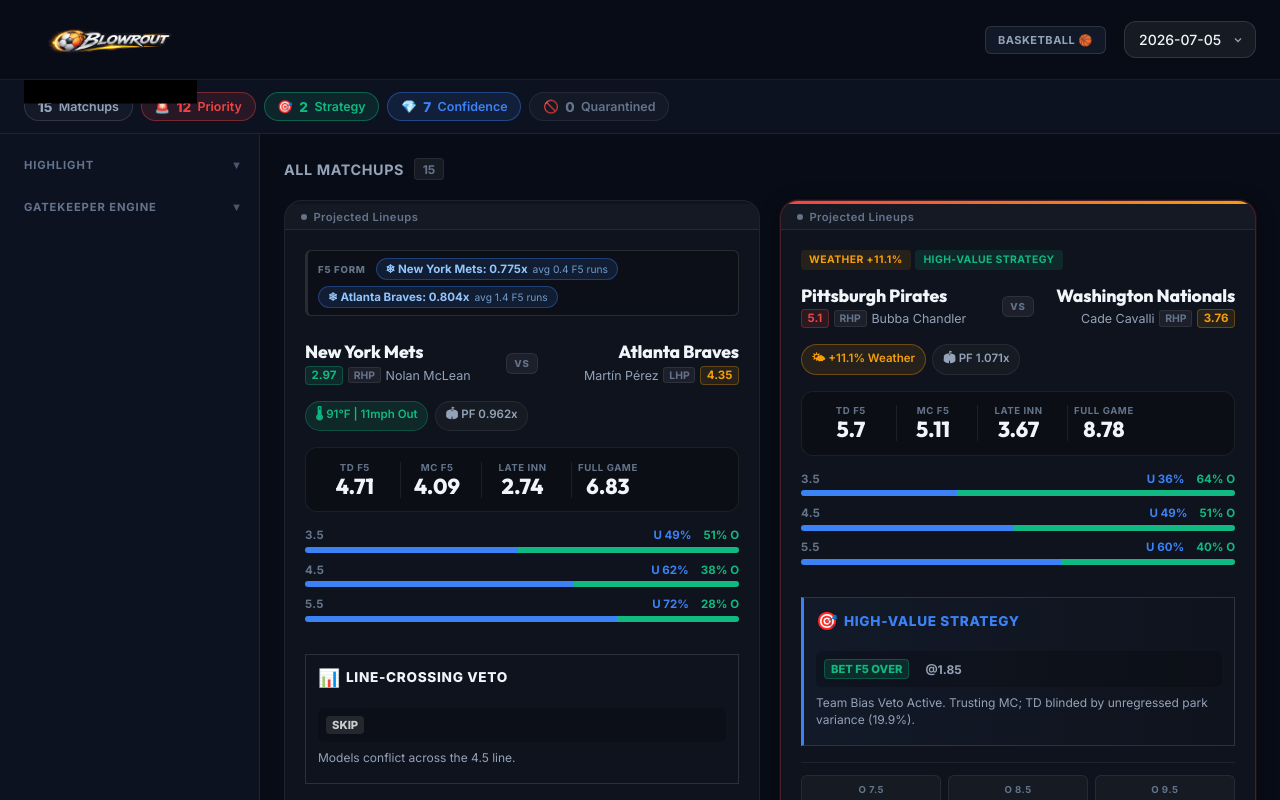
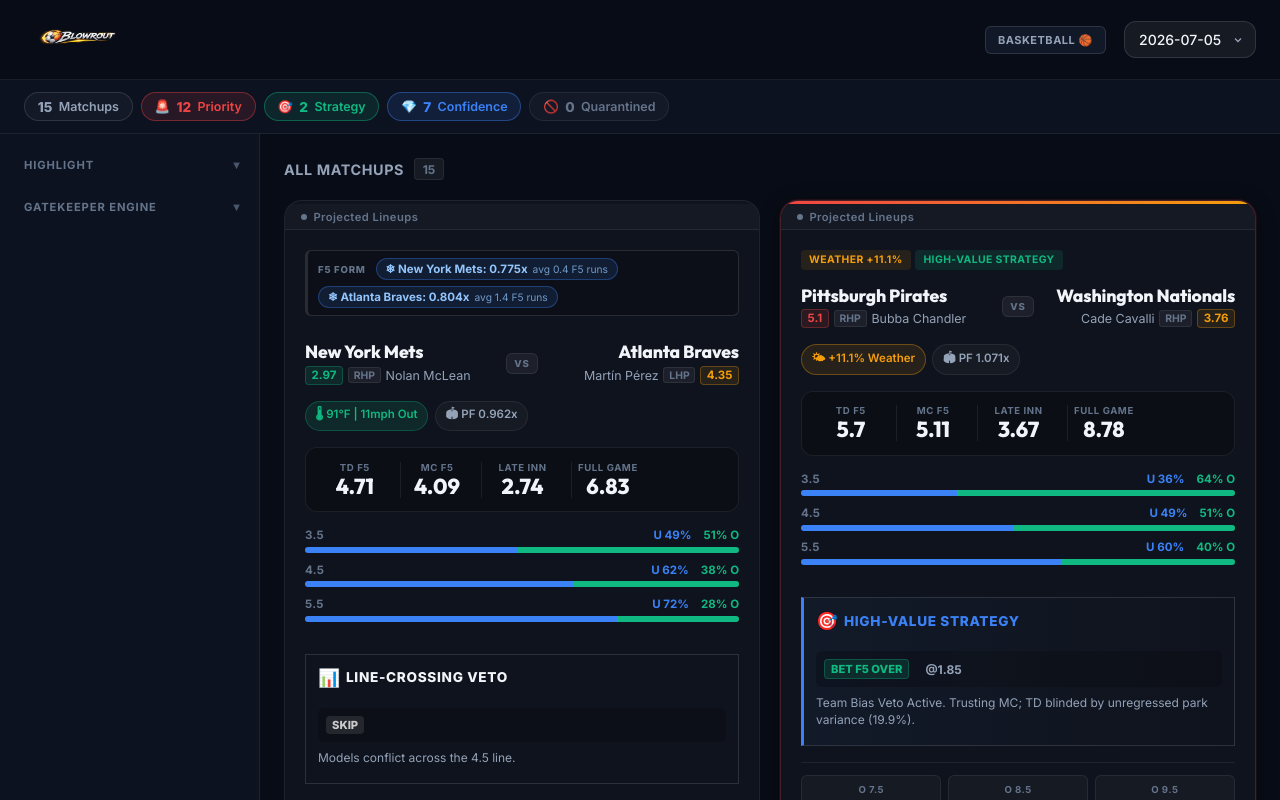
Before and after one commit to kadafs/baseball-dashboard, a React (Vite) app: page / in a window 1280 px wide. Shown: the top 800 px of the page. Built offline with nearby package versions, Linux system fonts and the light colour scheme.

Commit message:
feat: add date index data and global dashboard stylesheet

```diff
--- a/src/index.css
+++ b/src/index.css
@@ -69,31 +69,23 @@
 .header-logo-container {
   display: flex;
   align-items: center;
-  position: relative;
   height: var(--header-h);
-  width: 180px;
   flex-shrink: 0;
 }
 
 .logo {
   display: flex;
   align-items: center;
-  position: relative;
   height: 100%;
-  width: 100%;
 }
 
 .logo-img {
-  height: 115px;
+  height: 72px;
   width: auto;
   object-fit: contain;
   display: block;
-  position: absolute;
-  left: 0;
-  top: 58%;
-  transform: translateY(-50%);
   z-index: 10;
-  mix-blend-mode: screen;
+  mix-blend-mode: screen !important;
 }
 
 .desktop-logo {
@@ -827,8 +819,6 @@
   .mobile-logo {
     display: block !important;
     height: 32px !important;
-    position: static !important;
-    transform: none !important;
   }
   /* Swap text for icon on mobile cross-link button */
   .cross-link-badge .mobile-icon {
```
